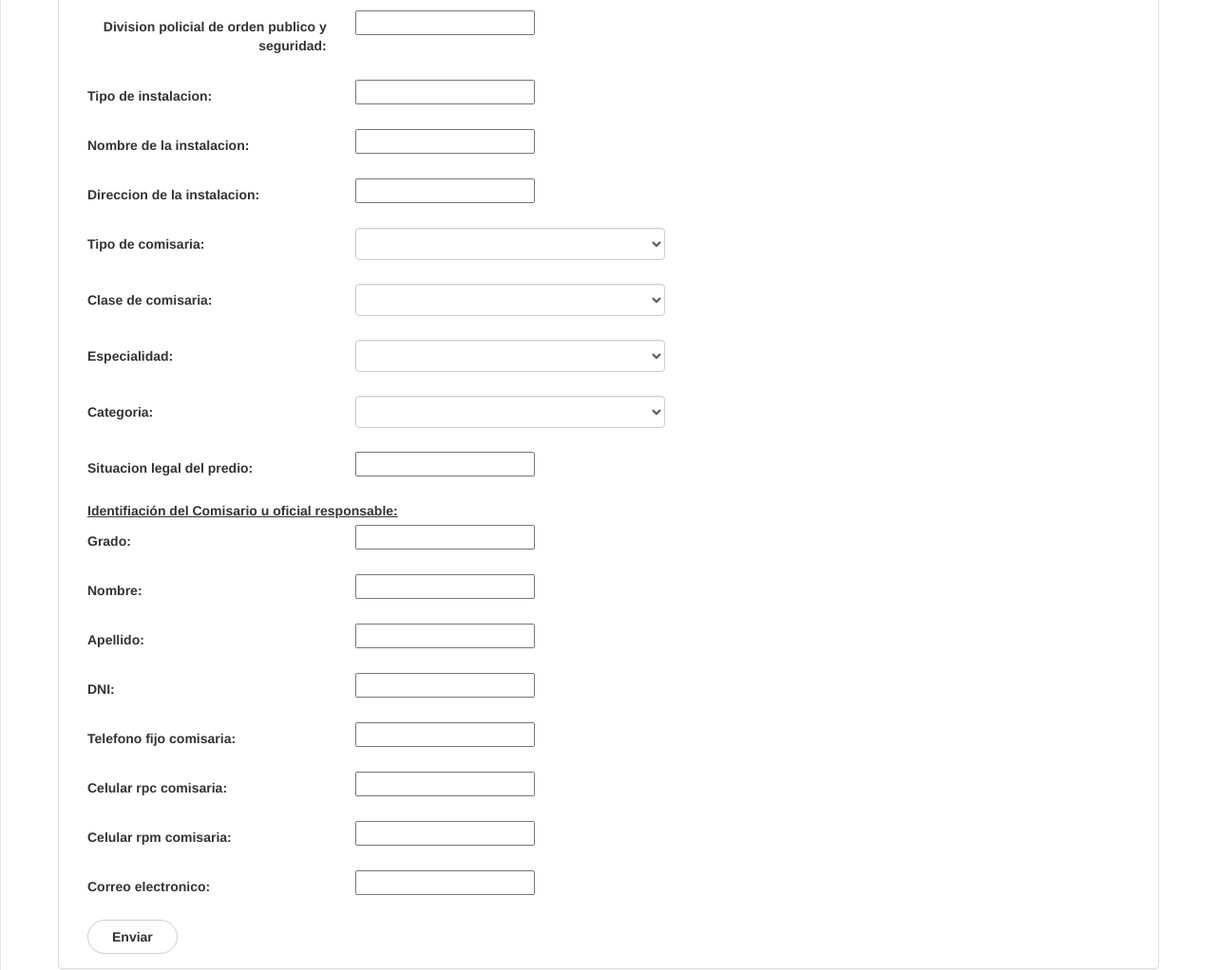
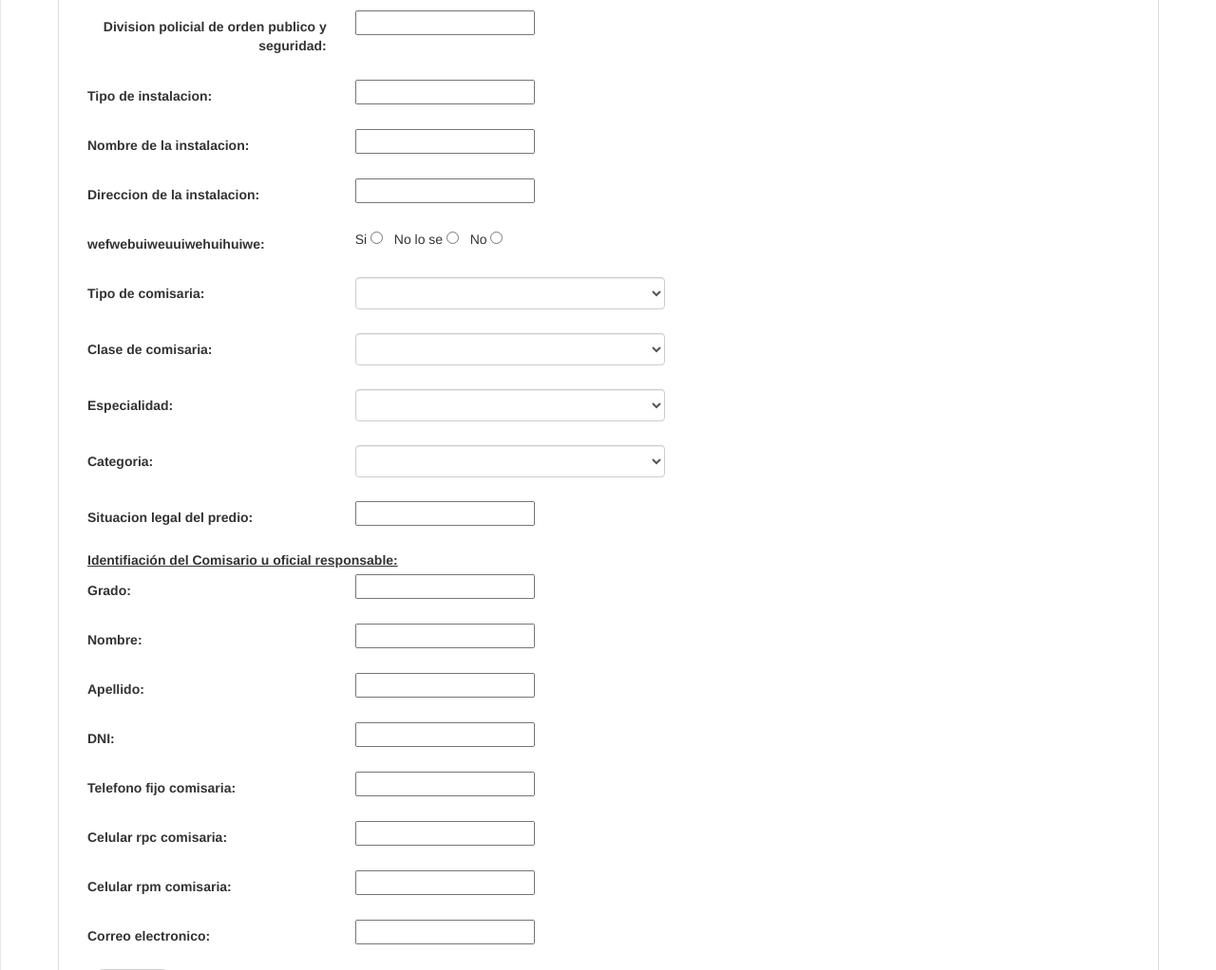
Before and after one commit to sirlo21/sagipnp, a Django app: template templates/levantamiento/equipo_de_levantamiento.html in a window 1280 px wide. Shown: the part 874-1896 px from the top of the page at 95% size. Run offline with Django 3.2, Linux system fonts and the light colour scheme; the template is opened without the code that fills it: most values are stand-ins (such as "Sample title", 1, 10 or a date in 2020); form fields are guessed from the names that the template uses; lists and menus that the app fills with data are empty; some libraries are stand-ins or nearby versions.

Commit message:
change equipo_de_levantamiento.html

```diff
--- a/templates/levantamiento/equipo_de_levantamiento.html
+++ b/templates/levantamiento/equipo_de_levantamiento.html
@@ -7,6 +7,7 @@
 	<style>
 		.delete-row {float: right;}
 		.help-block{color: #f00;}
+		.unbold{font-weight: lighter;}
 	</style>
 {% endblock %}
 
@@ -278,6 +279,29 @@
 								</div>
 							</div>
 							<div class="form-group">
+								<label class="col-md-3 control-label">
+									<span class="pull-left">wefwebuiweuuiwehuihuiwe:</span>
+									<div class="col-md-3 pull-right">
+										{% for posicion in posicion_ayuda  %}
+											{% if posicion == 13 %}
+												<a href="{% url 'show_ayuda' form_ayuda posicion %}" data-toggle="modal" data-target="#{{ posicion }}">
+													<img height="20px" width="20px" src="{{ STATIC_URL }}img/icon_question.png" alt="icon_question.png">
+												</a>
+											{% endif %}
+										{% endfor %}
+									</div>
+								</label>
+								<div class="col-md-9">
+									<label class="unbold" for="id_si">Si</label>
+									<input id="id_si" type="radio" name="wdqw" value="Si"/>&nbsp&nbsp
+									<label class="unbold" for="id_no_lo_se">No lo se</label>
+									<input id="id_no_lo_se" type="radio" name="wdqw" value="No lo se"/>&nbsp&nbsp
+									<label class="unbold" for="id_no">No</label>
+									<input id="id_no" type="radio" name="wdqw" value="No"/>
+									{% if form.direccion_instalacion.errors %}<p class="help-block">{{ form.direccion_instalacion.errors|striptags }}</p>{% endif %}
+								</div>
+							</div>
+							<div class="form-group">
 								<label class="col-md-3 control-label" for="id_tipo_comisaria">
 									<span class="pull-left">Tipo de comisaria:</span>
 									<div class="col-md-3 pull-right">
@@ -393,7 +417,7 @@
 										{% for posicion in posicion_ayuda  %}
 											{% if posicion == 19 %}
 												<a href="{% url 'show_ayuda' form_ayuda posicion %}" data-toggle="modal" data-target="#{{ posicion }}">
-													<img height="20px" width="20px" src="{{ STATIC_URL }}img/icon_question.png" alt="icon_question.png">
+													<img height="20px" width="20px" src="{{ STATIC_URL }}img/icon_question.Tipo de instalacion:png" alt="icon_question.png">
 												</a>
 											{% endif %}
 										{% endfor %}
```
